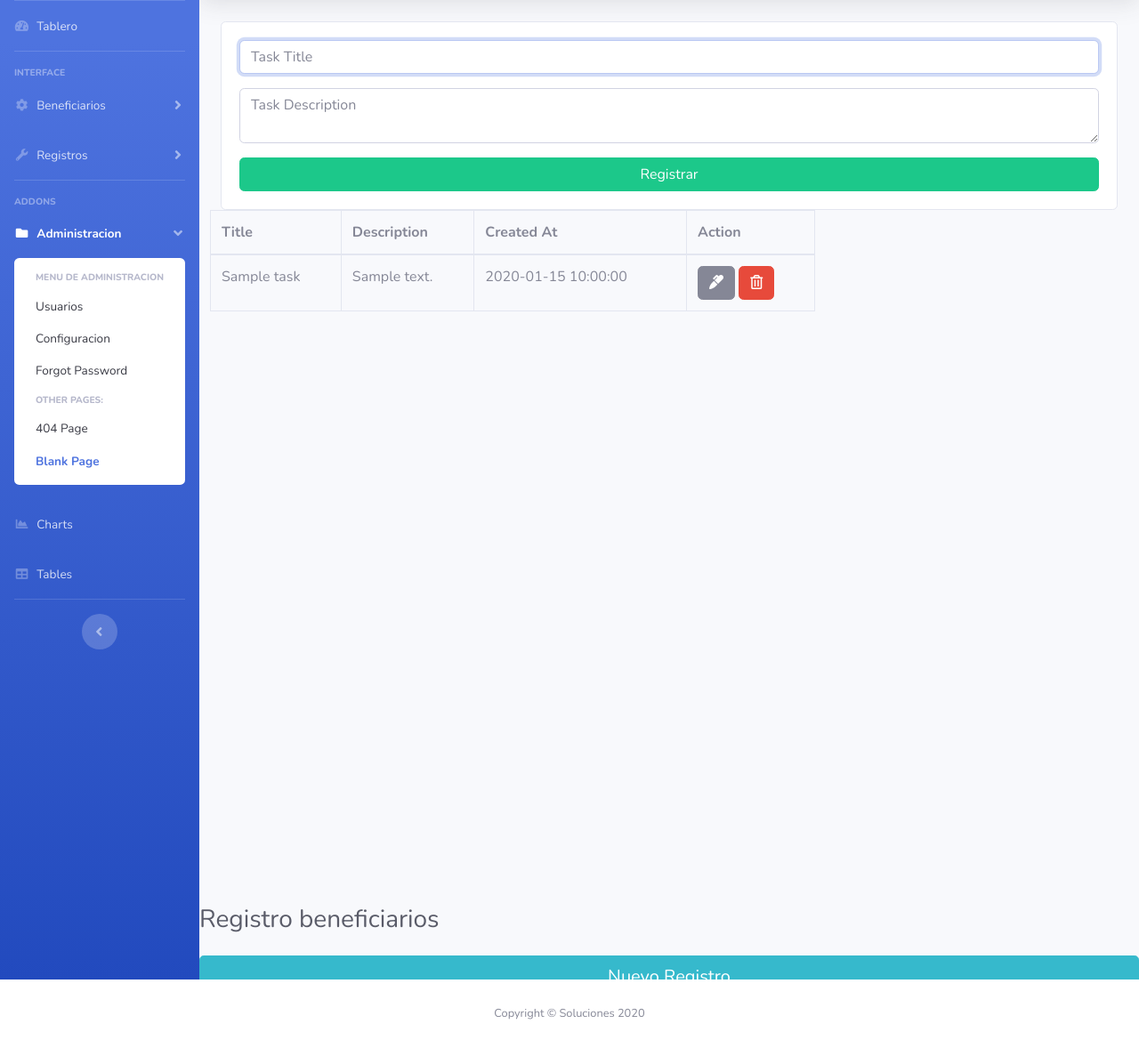
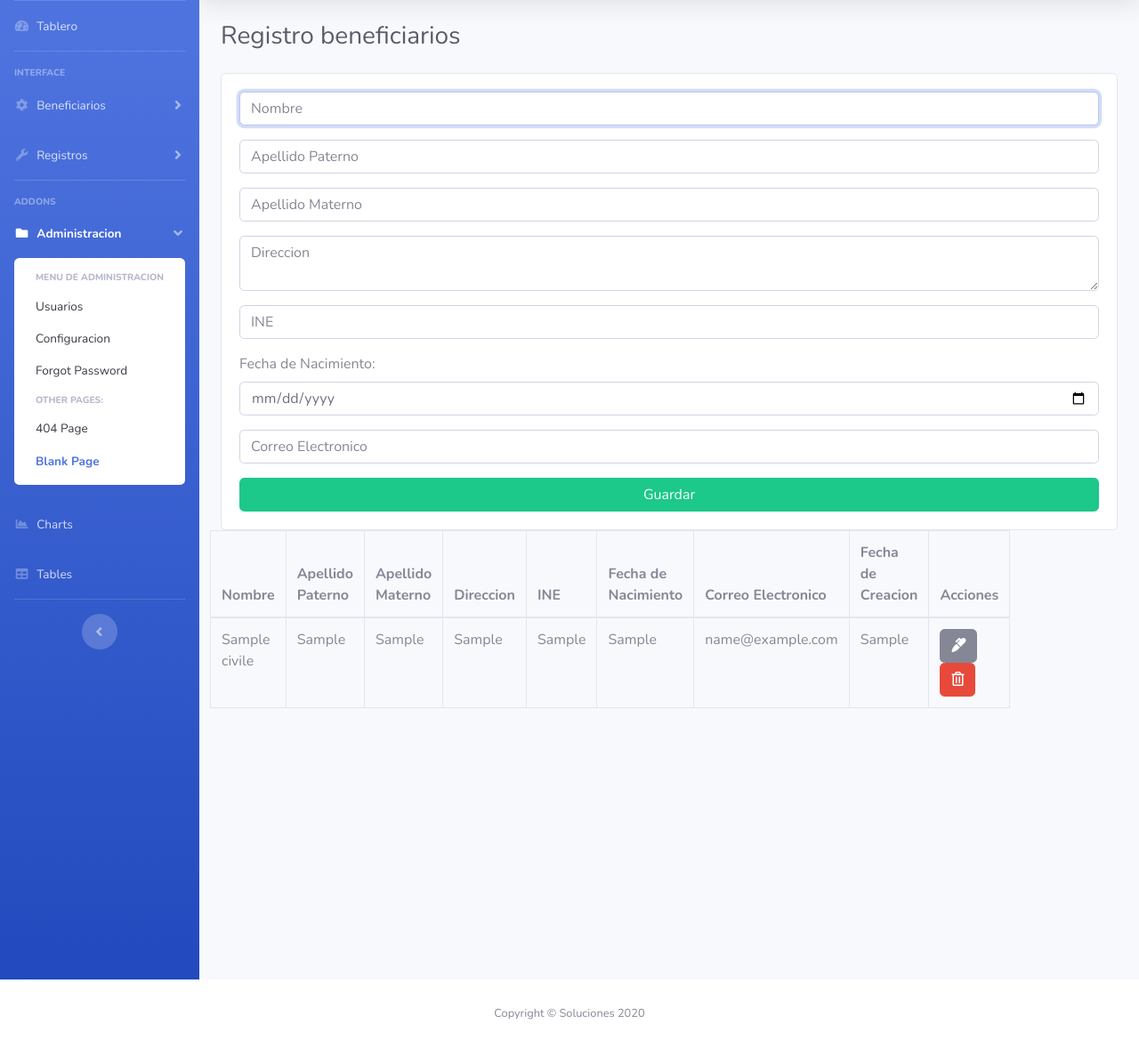
Before and after one commit to said-molina/beneficiarios, a PHP site: page /contenido/rb.php in a window 1280 px wide. Shown: the part 70-1248 px from the top of the page at 89% size. Run offline with PHP 8.4, Linux system fonts and the light colour scheme; tables that the repository leaves empty or names only in its code hold one stand-in row (values such as "Sample post").

Commit message:
version 2

```diff
--- a/contenido/db.php
+++ b/contenido/db.php
@@ -5,7 +5,7 @@ $conn = mysqli_connect(
   'localhost',
   'root',
   '',
-  'php_mysql_crud'
+  'apoyos'
 ) or die(mysqli_erro($mysqli));
 
 ?>
--- a/contenido/delete_task.php
+++ b/contenido/delete_task.php
@@ -4,13 +4,13 @@ include("db.php");
 
 if(isset($_GET['id'])) {
   $id = $_GET['id'];
-  $query = "DELETE FROM task WHERE id = $id";
+  $query = "DELETE FROM civiles WHERE id = $id";
   $result = mysqli_query($conn, $query);
   if(!$result) {
     die("Query Failed.");
   }
 
-  $_SESSION['message'] = 'Task Removed Successfully';
+  $_SESSION['message'] = 'Registro Borrado';
   $_SESSION['message_type'] = 'danger';
   header('Location: rb.php');
 }
--- a/contenido/rb.php
+++ b/contenido/rb.php
@@ -9,16 +9,42 @@ include 'db.php'
 
         <!-- Begin Page Content -->
         <div class="container-fluid">
+          <h1 class="h3 mb-4 text-gray-800">Registro beneficiarios</h1>
+
+          <?php if (isset($_SESSION['message'])) { ?>
+      <div class="alert alert-<?= $_SESSION['message_type']?> alert-dismissible fade show" role="alert">
+        <?= $_SESSION['message']?>
+        <button type="button" class="close" data-dismiss="alert" aria-label="Close">
+          <span aria-hidden="true">&times;</span>
+        </button>
+      </div>
+      <?php session_unset(); } ?>
 
 <div class="card card-body">
         <form action="save_task.php" method="POST">
           <div class="form-group">
-            <input type="text" name="title" class="form-control" placeholder="Task Title" autofocus>
+            <input type="text" name="nombre" class="form-control" placeholder="Nombre" autofocus>
           </div>
           <div class="form-group">
-            <textarea name="description" rows="2" class="form-control" placeholder="Task Description"></textarea>
+            <input type="text" name="app" class="form-control" placeholder="Apellido Paterno" autofocus>
           </div>
-          <input type="submit" name="save_task" class="btn btn-success btn-block" value="Registrar">
+          <div class="form-group">
+            <input type="text" name="apm" class="form-control" placeholder="Apellido Materno" autofocus>
+          </div>
+          <div class="form-group">
+            <textarea name="direccion"  class="form-control" placeholder="Direccion"></textarea>
+          </div>
+          <div class="form-group">
+            <input type="text" name="ine" class="form-control" placeholder="INE" autofocus>
+          </div>
+          <div class="form-group">
+            <label for="nacimiento">Fecha de Nacimiento:</label>
+            <input type="date" name="nacimiento" class="form-control" placeholder="Fecha de Nacimiento" autofocus>
+          </div>
+          <div class="form-group">
+            <input type="text" name="email" class="form-control" placeholder="Correo Electronico" autofocus>
+          </div>
+          <input type="submit" name="save_task" class="btn btn-success btn-block" value="Guardar">
         </form>
       </div>
     </div>
@@ -26,23 +52,33 @@ include 'db.php'
       <table class="table table-bordered">
         <thead>
           <tr>
-            <th>Title</th>
-            <th>Description</th>
-            <th>Created At</th>
-            <th>Action</th>
+            <th>Nombre</th>
+            <th>Apellido Paterno</th>
+            <th>Apellido Materno</th>
+            <th>Direccion</th>
+            <th>INE</th>
+            <th>Fecha de Nacimiento</th>
+            <th>Correo Electronico</th>
+            <th>Fecha de Creacion</th>
+            <th>Acciones</th>
           </tr>
         </thead>
         <tbody>
 
           <?php
-          $query = "SELECT * FROM task";
+          $query = "SELECT * FROM civiles";
           $result_tasks = mysqli_query($conn, $query);
 
           while($row = mysqli_fetch_assoc($result_tasks)) { ?>
           <tr>
-            <td><?php echo $row['title']; ?></td>
-            <td><?php echo $row['description']; ?></td>
-            <td><?php echo $row['created_at']; ?></td>
+            <td><?php echo $row['nombre']; ?></td>
+            <td><?php echo $row['app']; ?></td>
+            <td><?php echo $row['apm']; ?></td>
+            <td><?php echo $row['direccion']; ?></td>
+            <td><?php echo $row['ine']; ?></td>
+            <td><?php echo $row['nacimiento']; ?></td>
+            <td><?php echo $row['email']; ?></td>
+            <td><?php echo $row['creado']; ?></td>
             <td>
               <a href="edit.php?id=<?php echo $row['id']?>" class="btn btn-secondary">
                 <i class="fas fa-marker"></i>
@@ -59,7 +95,7 @@ include 'db.php'
 
 
           <!-- Page Heading -->
-          <h1 class="h3 mb-4 text-gray-800">Registro beneficiarios</h1>
+
 
           <div class="container-fluid">
 
@@ -67,7 +103,6 @@ include 'db.php'
 
 
           <!-- Page Heading -->
-          <button type="button" class="btn btn-info btn-lg" data-toggle="modal" data-target="#myModal">Nuevo Registro</button>
 
         </div>
         <!-- /.container-fluid -->
```
Also changed, not shown: contenido/registros.php (+22 -11 lines), contenido/save_task.php (+9 -4 lines).
